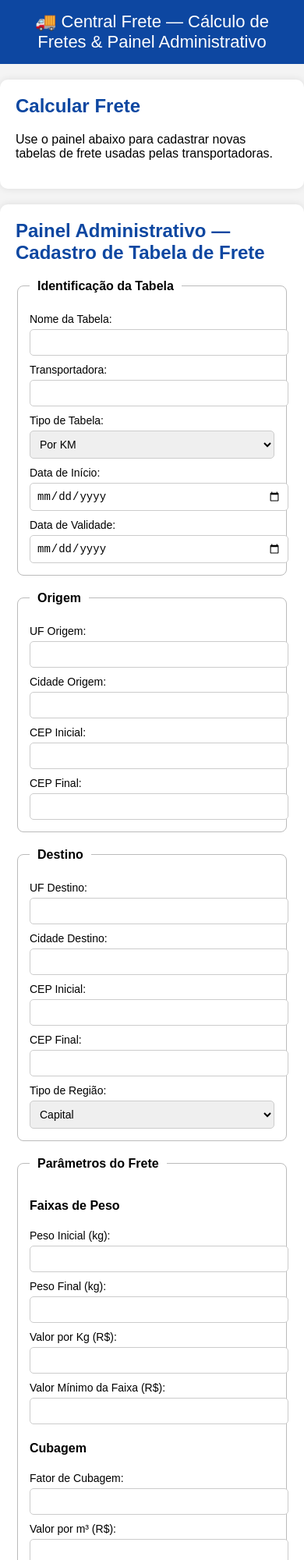
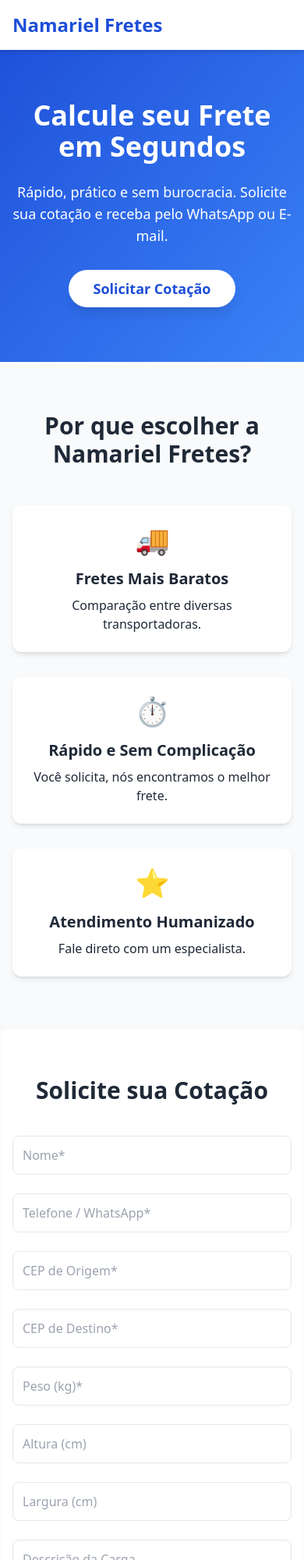
Before and after one commit to fernandojbo/seuusuario.github.io, a plain HTML site: page index.html in a window 390 px wide. Shown: the top 2000 px of the page at 78% size. Drawn offline with nearby package versions, Linux system fonts and the light colour scheme.

Commit message:
Update index.html

```diff
--- a/index.html
+++ b/index.html
@@ -1,235 +1,131 @@
 <!DOCTYPE html>
 <html lang="pt-BR">
 <head>
-    <meta charset="UTF-8">
-    <meta name="viewport" content="width=device-width, initial-scale=1.0">
-    <title>Central Frete - Cálculo e Tabelas</title>
-    <style>
-        body {
-            font-family: Arial, sans-serif;
-            margin: 0;
-            background: #f4f4f4;
-        }
+<meta charset="UTF-8">
+<meta name="viewport" content="width=device-width, initial-scale=1">
+<title>Namariel Fretes</title>
 
-        header {
-            background: #0d47a1;
-            color: white;
-            padding: 15px;
-            text-align: center;
-            font-size: 22px;
-        }
+<!-- Tailwind CDN -->
+<script src="https://cdn.tailwindcss.com"></script>
 
-        section {
-            padding: 20px;
-            margin: 20px auto;
-            max-width: 1100px;
-            background: white;
-            border-radius: 10px;
-            box-shadow: 0 0 10px rgba(0,0,0,0.1);
-        }
+<!-- Animações -->
+<style>
+    @keyframes fadeInUp {
+        0% { opacity: 0; transform: translateY(20px); }
+        100% { opacity: 1; transform: translateY(0); }
+    }
+    .fade-up { animation: fadeInUp 0.7s ease forwards; }
+</style>
 
-        fieldset {
-            margin-bottom: 20px;
-            border: 1px solid #bbb;
-            padding: 15px;
-            border-radius: 8px;
-        }
+</head>
+<body class="bg-gray-50 text-gray-800">
 
-        legend {
-            padding: 0 10px;
-            font-weight: bold;
-        }
-
-        label {
-            display: block;
-            font-size: 14px;
-            margin-top: 10px;
-        }
-
-        input, select, textarea {
-            width: 100%;
-            padding: 8px;
-            margin-top: 5px;
-            border-radius: 5px;
-            border: 1px solid #ccc;
-            font-size: 14px;
-        }
-
-        button {
-            background: #0d47a1;
-            color: white;
-            padding: 12px 20px;
-            font-size: 16px;
-            border: none;
-            border-radius: 5px;
-            cursor: pointer;
-        }
-
-        button:hover { background: #08306b; }
-
-        h2 {
-            margin-top: 0;
-            color: #0d47a1;
-        }
-    </style>
-</head>
-<body>
-
-<header>
-    🚚 Central Frete — Cálculo de Fretes & Painel Administrativo
+<!-- Header -->
+<header class="w-full bg-white shadow-md fixed top-0 left-0 z-50">
+    <div class="max-w-6xl mx-auto flex justify-between items-center p-4">
+        <h1 class="text-2xl font-bold text-blue-700">Namariel Fretes</h1>
+        <nav class="hidden md:flex gap-6 text-gray-600">
+            <a href="#cotacao" class="hover:text-blue-600">Cotação</a>
+            <a href="#beneficios" class="hover:text-blue-600">Benefícios</a>
+            <a href="#contato" class="hover:text-blue-600">Contato</a>
+        </nav>
+    </div>
 </header>
 
-<!-- Seção principal -->
-<section>
-    <h2>Calcular Frete</h2>
-    <p>Use o painel abaixo para cadastrar novas tabelas de frete usadas pelas transportadoras.</p>
+<!-- Hero Section -->
+<section class="pt-32 pb-20 bg-gradient-to-br from-blue-700 to-blue-500 text-white">
+    <div class="max-w-6xl mx-auto text-center px-4 fade-up">
+        <h2 class="text-4xl md:text-5xl font-bold mb-6">Calcule seu Frete em Segundos</h2>
+        <p class="text-lg md:text-xl mb-10">
+            Rápido, prático e sem burocracia. Solicite sua cotação e receba pelo WhatsApp ou E-mail.
+        </p>
+
+        <a href="#cotacao"
+           class="bg-white text-blue-700 px-8 py-3 rounded-full text-lg font-bold shadow-lg hover:bg-gray-100 transition">
+            Solicitar Cotação
+        </a>
+    </div>
 </section>
 
-<!-- 🔥 SEÇÃO DO PAINEL ADMIN — FORMULÁRIO COMPLETO -->
-<section>
-    <h2>Painel Administrativo — Cadastro de Tabela de Frete</h2>
+<!-- Benefícios -->
+<section id="beneficios" class="max-w-6xl mx-auto py-16 px-4">
+    <h3 class="text-3xl font-bold text-center mb-12 fade-up">Por que escolher a Namariel Fretes?</h3>
 
-    <form>
+    <div class="grid md:grid-cols-3 gap-8 fade-up">
+        <div class="bg-white shadow-md p-6 rounded-xl text-center hover:scale-105 transition">
+            <div class="text-blue-600 text-4xl mb-4">🚚</div>
+            <h4 class="font-bold text-xl mb-2">Fretes Mais Baratos</h4>
+            <p>Comparação entre diversas transportadoras.</p>
+        </div>
 
-        <!-- Identificação -->
-        <fieldset>
-            <legend>Identificação da Tabela</legend>
+        <div class="bg-white shadow-md p-6 rounded-xl text-center hover:scale-105 transition">
+            <div class="text-blue-600 text-4xl mb-4">⏱</div>
+            <h4 class="font-bold text-xl mb-2">Rápido e Sem Complicação</h4>
+            <p>Você solicita, nós encontramos o melhor frete.</p>
+        </div>
 
-            <label>Nome da Tabela:</label>
-            <input type="text" name="nome_tabela" required>
+        <div class="bg-white shadow-md p-6 rounded-xl text-center hover:scale-105 transition">
+            <div class="text-blue-600 text-4xl mb-4">⭐</div>
+            <h4 class="font-bold text-xl mb-2">Atendimento Humanizado</h4>
+            <p>Fale direto com um especialista.</p>
+        </div>
+    </div>
+</section>
 
-            <label>Transportadora:</label>
-            <input type="text" name="transportadora">
+<!-- Formulário de Cotação -->
+<section id="cotacao" class="bg-white py-16 shadow-inner">
+    <div class="max-w-4xl mx-auto px-4 fade-up">
+        <h3 class="text-3xl font-bold text-center mb-10">Solicite sua Cotação</h3>
 
-            <label>Tipo de Tabela:</label>
-            <select name="tipo_tabela">
-                <option>Por KM</option>
-                <option>Por Faixa de Peso</option>
-                <option>Por Região</option>
-                <option>Por Cubagem</option>
-                <option>Por Valor Declarado</option>
-            </select>
+        <form class="grid gap-6">
 
-            <label>Data de Início:</label>
-            <input type="date" name="inicio">
+            <div class="grid md:grid-cols-2 gap-6">
+                <input type="text" placeholder="Nome*" class="p-3 border rounded-lg w-full">
+                <input type="text" placeholder="Telefone / WhatsApp*" class="p-3 border rounded-lg w-full">
+            </div>
 
-            <label>Data de Validade:</label>
-            <input type="date" name="validade">
-        </fieldset>
+            <div class="grid md:grid-cols-2 gap-6">
+                <input type="text" placeholder="CEP de Origem*" class="p-3 border rounded-lg w-full">
+                <input type="text" placeholder="CEP de Destino*" class="p-3 border rounded-lg w-full">
+            </div>
 
-        <!-- Origem -->
-        <fieldset>
-            <legend>Origem</legend>
+            <div class="grid md:grid-cols-3 gap-6">
+                <input type="number" placeholder="Peso (kg)*" class="p-3 border rounded-lg w-full">
+                <input type="number" placeholder="Altura (cm)" class="p-3 border rounded-lg w-full">
+                <input type="number" placeholder="Largura (cm)" class="p-3 border rounded-lg w-full">
+            </div>
 
-            <label>UF Origem:</label>
-            <input type="text" name="uf_origem" maxlength="2">
+            <textarea placeholder="Descrição da Carga"
+                      class="p-3 border rounded-lg w-full" rows="4"></textarea>
 
-            <label>Cidade Origem:</label>
-            <input type="text" name="cidade_origem">
+            <!-- Botões -->
+            <div class="flex flex-col md:flex-row gap-4 justify-center mt-6">
 
-            <label>CEP Inicial:</label>
-            <input type="text" name="cep_origem_inicio">
+                <a href="https://wa.me/5599999999999?text=Olá,%20quero%20cotação%20de%20frete!"
+                   class="bg-green-600 text-white py-3 px-8 rounded-lg text-center font-bold shadow-md hover:bg-green-700 transition">
+                    Enviar pelo WhatsApp
+                </a>
 
-            <label>CEP Final:</label>
-            <input type="text" name="cep_origem_fim">
-        </fieldset>
+                <a href="mailto:seuemail@empresa.com?subject=Cotação%20de%20Frete"
+                   class="bg-blue-600 text-white py-3 px-8 rounded-lg text-center font-bold shadow-md hover:bg-blue-700 transition">
+                    Enviar por E-mail
+                </a>
+            </div>
+        </form>
+    </div>
+</section>
 
-        <!-- Destino -->
-        <fieldset>
-            <legend>Destino</legend>
+<!-- Contato -->
+<section id="contato" class="max-w-4xl mx-auto py-16 px-4 fade-up">
+    <h3 class="text-3xl font-bold text-center mb-8">Contato</h3>
+    <p class="text-center mb-4">📞 WhatsApp: (99) 99999-9999</p>
+    <p class="text-center">📧 E-mail: contato@namarielfretes.com.br</p>
+</section>
 
-            <label>UF Destino:</label>
-            <input type="text" name="uf_destino" maxlength="2">
-
-            <label>Cidade Destino:</label>
-            <input type="text" name="cidade_destino">
-
-            <label>CEP Inicial:</label>
-            <input type="text" name="cep_dest_inicio">
-
-            <label>CEP Final:</label>
-            <input type="text" name="cep_dest_fim">
-
-            <label>Tipo de Região:</label>
-            <select name="regiao">
-                <option>Capital</option>
-                <option>Interior</option>
-                <option>Zona Rural</option>
-            </select>
-        </fieldset>
-
-        <!-- Parâmetros de Frete -->
-        <fieldset>
-            <legend>Parâmetros do Frete</legend>
-
-            <h4>Faixas de Peso</h4>
-            <label>Peso Inicial (kg):</label>
-            <input type="number" name="peso_ini">
-
-            <label>Peso Final (kg):</label>
-            <input type="number" name="peso_fim">
-
-            <label>Valor por Kg (R$):</label>
-            <input type="number" step="0.01" name="valor_kg">
-
-            <label>Valor Mínimo da Faixa (R$):</label>
-            <input type="number" step="0.01" name="min_faixa">
-
-            <h4>Cubagem</h4>
-            <label>Fator de Cubagem:</label>
-            <input type="number" name="cubagem">
-
-            <label>Valor por m³ (R$):</label>
-            <input type="number" step="0.01" name="valor_m3">
-
-            <h4>Por KM</h4>
-            <label>KM Mínimo:</label>
-            <input type="number" name="km_min">
-
-            <label>Valor por KM (R$):</label>
-            <input type="number" step="0.01" name="valor_km">
-        </fieldset>
-
-        <!-- Taxas -->
-        <fieldset>
-            <legend>Taxas Adicionais</legend>
-
-            <label>Taxa de Despacho (R$):</label>
-            <input type="number" step="0.01" name="despacho">
-
-            <label>Taxa Mínima (R$):</label>
-            <input type="number" step="0.01" name="taxa_minima">
-
-            <label>Pedágio (R$):</label>
-            <input type="number" step="0.01" name="pedagio">
-
-            <label>GRIS (%):</label>
-            <input type="number" step="0.01" name="gris">
-
-            <label>Ad Valorem (%):</label>
-            <input type="number" step="0.01" name="advalorem">
-        </fieldset>
-
-        <!-- Prazos -->
-        <fieldset>
-            <legend>Prazos</legend>
-
-            <label>Prazo Mínimo (dias):</label>
-            <input type="number" name="prazo_min">
-
-            <label>Prazo Máximo (dias):</label>
-            <input type="number" name="prazo_max">
-
-            <label>Prazo Zona Remota (dias):</label>
-            <input type="number" name="prazo_remoto">
-        </fieldset>
-
-        <!-- Botão -->
-        <button type="submit">Salvar Tabela</button>
-
-    </form>
-
-</section>
+<!-- Footer -->
+<footer class="bg-gray-800 text-white text-center p-6">
+    © 2025 Namariel Fretes — Todos os direitos reservados.
+</footer>
 
 </body>
 </html>
```
